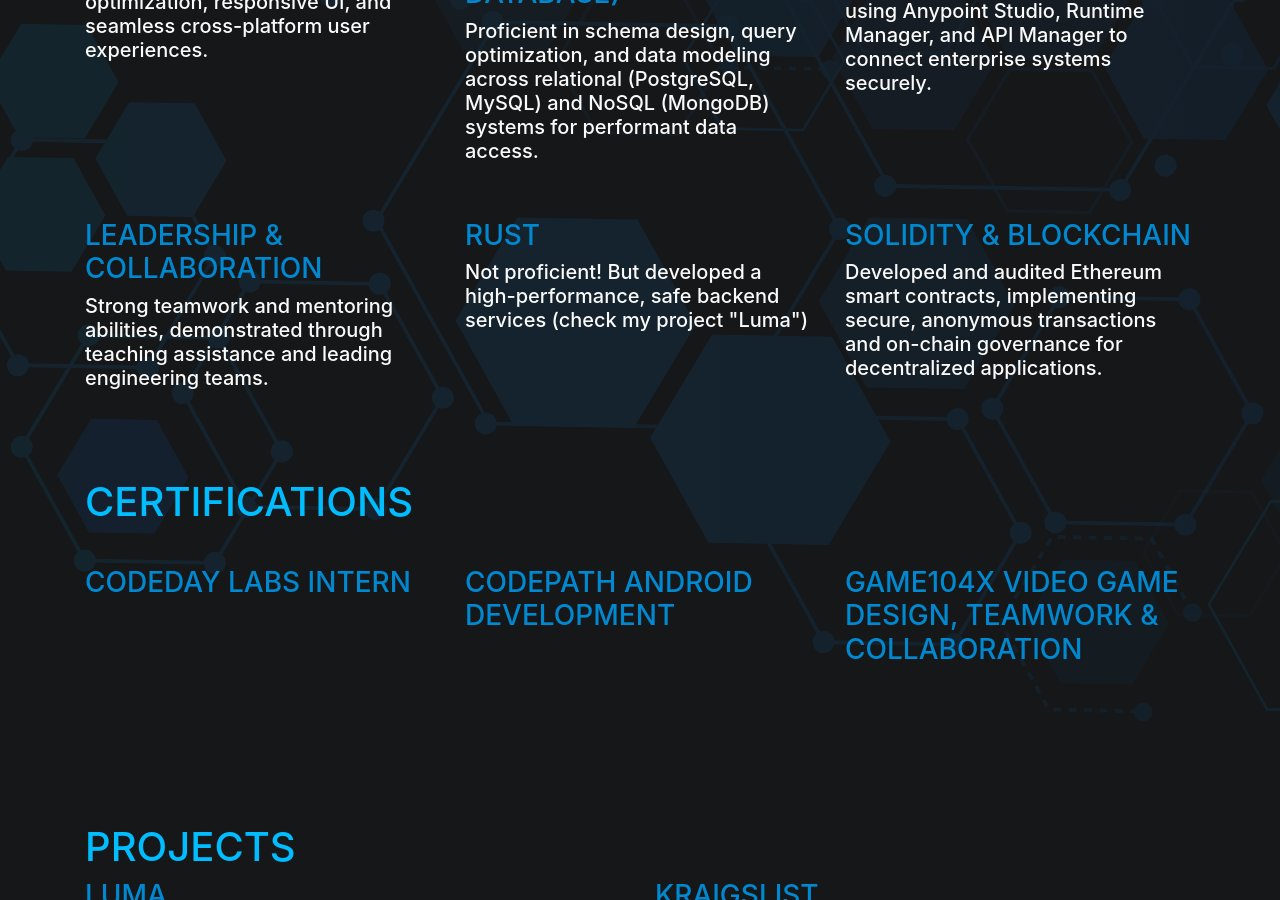
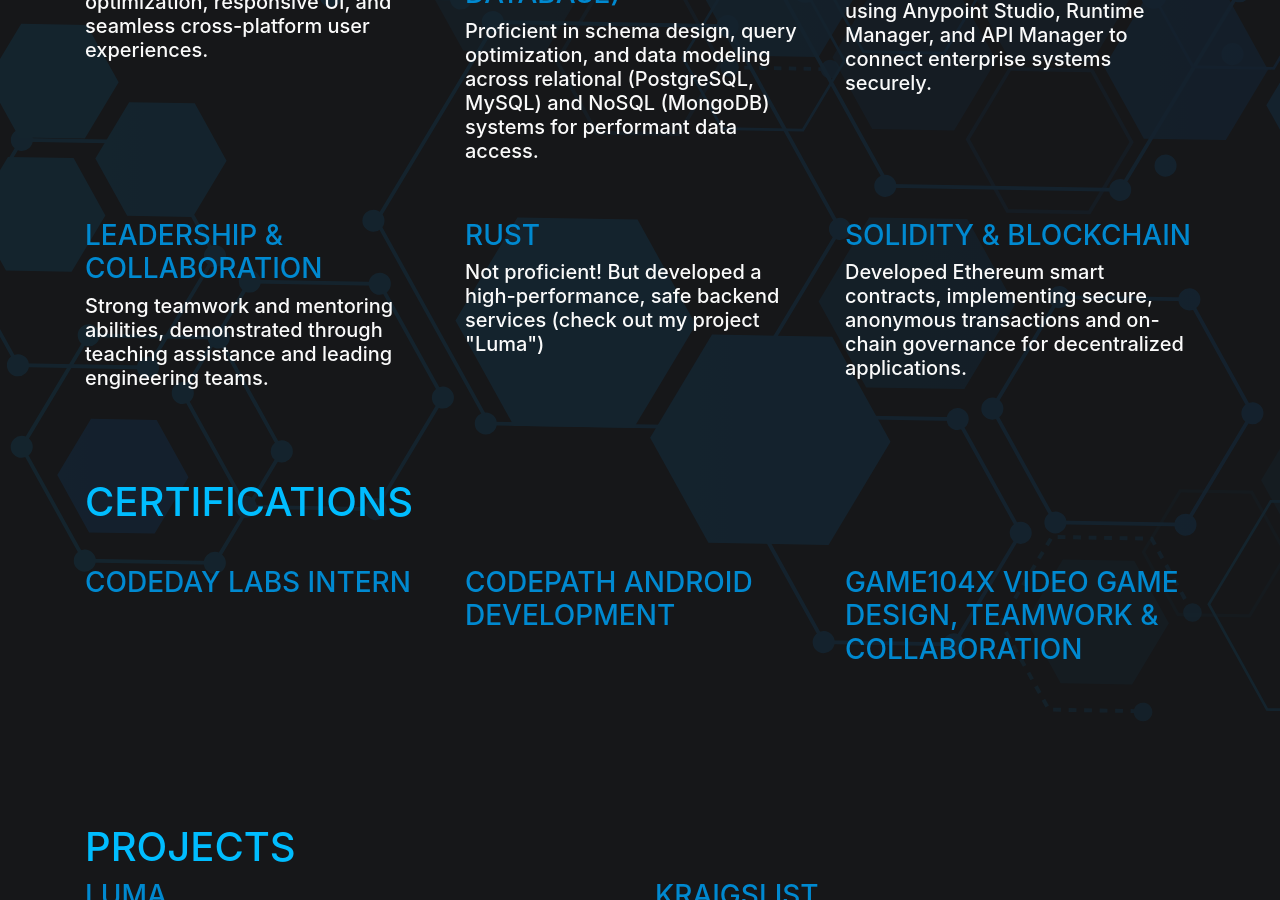
Before and after one commit to AleksandrMolchagin/amolchagin-jg, a Jekyll site: the page built from index.md, in a window 1280 px wide and 900 px high, scrolled down 2055 px. Built offline with Jekyll 4.4.1, drawn with Linux system fonts in a browser that asks for light colours.

Commit message:
Typo fix

```diff
--- a/_data/skills.yml
+++ b/_data/skills.yml
@@ -25,10 +25,10 @@ skill_list:
     description: Strong teamwork and mentoring abilities, demonstrated through teaching assistance and leading engineering teams.
 
   - name: Rust
-    description: Not proficient! But developed a high-performance, safe backend services (check my project "Luma")
+    description: Not proficient! But developed a high-performance, safe backend services (check out my project "Luma")
 
   - name: Solidity & Blockchain
-    description: Developed and audited Ethereum smart contracts, implementing secure, anonymous transactions and on-chain governance for decentralized applications.
+    description: Developed Ethereum smart contracts, implementing secure, anonymous transactions and on-chain governance for decentralized applications.
 
 
 #If you have certifications, talk about them here
```
